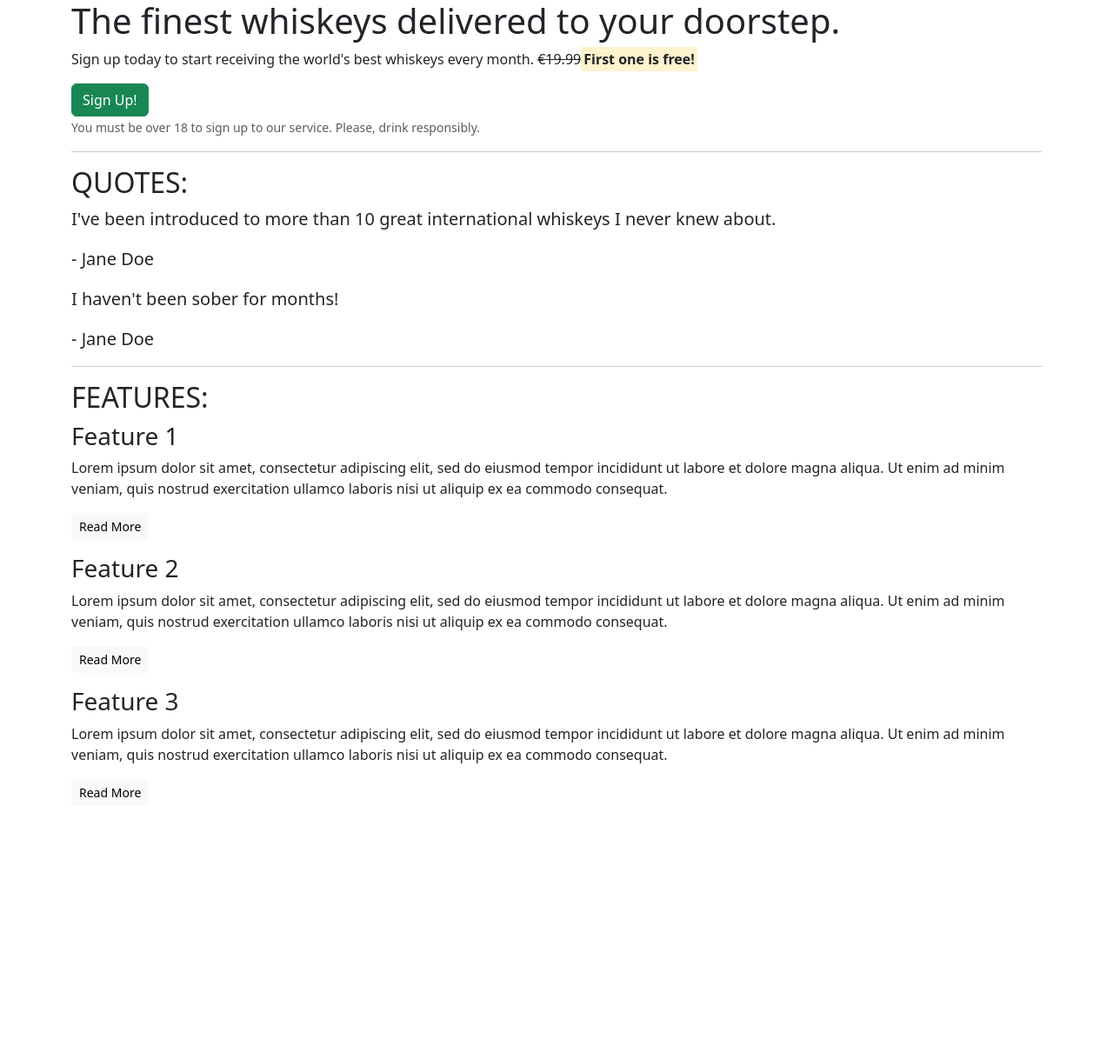
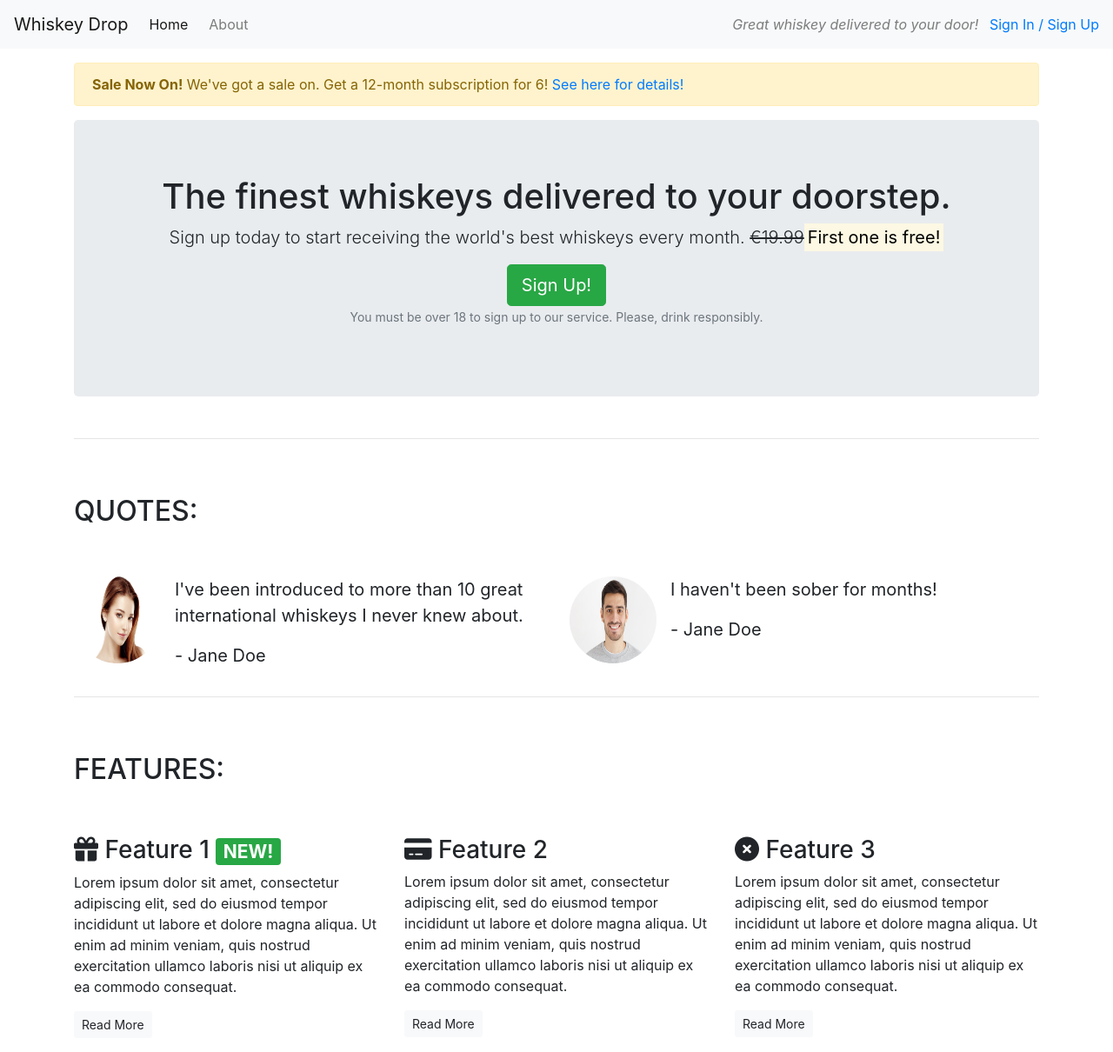
Before and after one commit to AlexanderDisput/bootstrap, a plain HTML site: page index.html in a window 1280 px wide. Shown: the whole page at 87% size. Before the commit the page ends 943 px from the top, so only its background shows below. Drawn offline with nearby package versions, Linux system fonts and the light colour scheme.

Commit message:
added more styles to buttons

```diff
--- a/index.html
+++ b/index.html
@@ -1,65 +1,186 @@
 <!DOCTYPE html>
 <html lang="en-us">
-
   <head>
-    <meta charset="utf-8">
+    <meta charset="utf-8" />
 
     <title>Whiskey Drop | Taste a new whiskey every month</title>
-    <meta name="viewport" content="width=device-width, initial-scale=1.0">
-    <link href="https://cdn.jsdelivr.net/npm/bootstrap@5.3.3/dist/css/bootstrap.min.css" rel="stylesheet" integrity="sha384-QWTKZyjpPEjISv5WaRU9OFeRpok6YctnYmDr5pNlyT2bRjXh0JMhjY6hW+ALEwIH" crossorigin="anonymous">
-
+    <meta name="viewport" content="width=device-width, initial-scale=1.0" />
+    <script
+      src="https://kit.fontawesome.com/40f1f59db5.js"
+      crossorigin="anonymous"
+    ></script>
+    <link
+      rel="stylesheet"
+      href="https://cdn.jsdelivr.net/npm/bootstrap@4.6.2/dist/css/bootstrap.min.css"
+      integrity="sha384-xOolHFLEh07PJGoPkLv1IbcEPTNtaed2xpHsD9ESMhqIYd0nLMwNLD69Npy4HI+N"
+      crossorigin="anonymous"
+    />
   </head>
 
   <body>
-    <article class="container">
+    <nav class="navbar navbar-light bg-light navbar-expand-sm">
+      <a href="/" class="navbar-brand">Whiskey Drop</a>
+      <ul class="navbar-nav mr-auto">
+        <li class="active nav-item mr-2">
+          <a href="/" class="nav-link">Home</a>
+        </li>
+        <li class="nav-item mr-2">
+          <a href="/about" class="nav-link">About</a>
+        </li>
+        <li class="nav-item mr-2 d-block d-sm-none">
+          <a href="/login" class="nav-link">Sign In / Sign Up</a>
+        </li>
+      </ul>
+      <div class="d-none d-md-block">
+        <p class="navbar-text my-auto mr-2">
+          <i>Great whiskey delivered to your door!</i>
+        </p>
+        <a href="/login"> Sign In / Sign Up</a>
+      </div>
+    </nav>
+    <article class="container mt-3">
       <!-- Callout -->
-        <section class="callout">
+
+      <div class="row d-none d-sm-block">
+        <div class="col-12">
+          <div class="alert alert-warning">
+            <strong>Sale Now On!</strong> We've got a sale on. Get a 12-month
+            subscription for 6! <a href="">See here for details!</a>
+          </div>
+        </div>
+      </div>
+      <div class="row">
+        <div class="col-12">
+          <section class="callout jumbotron text-center">
             <h1>The finest whiskeys delivered to your doorstep.</h1>
-            <p>Sign up today to start receiving the world's best whiskeys every month.
-            <s>€19.99</s><strong><mark>First one is free!</mark></strong></p>
-            <button class="btn btn-success btn-lrg">Sign Up!</button>
-            <p class="text-muted"><small>You must be over 18 to sign up to our service. Please, drink responsibly.</small></p>
+            <p class="lead">
+              Sign up today to start receiving the world's best whiskeys every
+              month. <s class="d-none d-sm-inline">€19.99</s
+              ><strong><mark>First one is free!</mark></strong>
+            </p>
+            <button class="btn btn-success btn-lg">Sign Up!</button>
+            <p class="text-muted">
+              <small
+                >You must be over 18 to sign up to our service. Please, drink
+                responsibly.</small
+              >
+            </p>
           </section>
+        </div>
+      </div>
       <!-- /.callout -->
-        <hr>
+      <hr />
 
       <!-- Quotes -->
       <section class="quotes">
+        <div class="row">
+          <div class="col-12 my-5">
             <h2 class="text-uppercase">Quotes:</h2>
+          </div>
+        </div>
+        <div class="row">
+          <div class="col-12 col-md-6">
+            <div class="media">
+              <img
+                src="images/girl-image.png"
+                class="rounded-circle mr-3 d-none d-md-inline"
+                height="100px"
+                width="100px"
+              />
+              <div class="media-body">
                 <blockquote class="blockquote">
-                <p>I've been introduced to more than 10 great international whiskeys I never knew about.</p>
+                  <p>
+                    I've been introduced to more than 10 great international
+                    whiskeys I never knew about.
+                  </p>
                   <p>- Jane Doe</p>
                 </blockquote>
+              </div>
+            </div>
+          </div>
+          <div class="col-12 col-md-6">
+            <div class="media">
+              <img
+                src="images/guy-image.jpeg"
+                class="rounded-circle mr-3 d-none d-md-inline"
+                height="100px"
+                width="100px"
+              />
+              <div class="media-body">
                 <blockquote class="blockquote">
                   <p>I haven't been sober for months!</p>
                   <p>- Jane Doe</p>
                 </blockquote>
+              </div>
+            </div>
+          </div>
+        </div>
       </section>
       <!-- /.quotes -->
-        <hr>
+      <hr />
 
       <!-- Features -->
       <section class="features">
+        <div class="row">
+          <div class="col-12 my-5">
             <h2 class="text-uppercase">Features:</h2>
+          </div>
+        </div>
+
+        <div class="row">
+          <div class="col-12 col-md-6 col-lg-4">
             <div class="feature">
-                <h3>Feature 1</h3>
-                <p>Lorem ipsum dolor sit amet, consectetur adipiscing elit, sed do eiusmod tempor incididunt ut labore et dolore magna aliqua. Ut enim ad minim veniam, quis nostrud exercitation ullamco laboris nisi ut aliquip ex ea commodo consequat.</p>
+              <h3>
+                <i class="fa-solid fa-gift d-none d-md-inline"></i> Feature 1
+                <span class="badge badge-success">NEW!</span>
+              </h3>
+              <p>
+                Lorem ipsum dolor sit amet, consectetur adipiscing elit, sed do
+                eiusmod tempor incididunt ut labore et dolore magna aliqua. Ut
+                enim ad minim veniam, quis nostrud exercitation ullamco laboris
+                nisi ut aliquip ex ea commodo consequat.
+              </p>
               <p><a class="btn btn-sm btn-light" href="">Read More</a></p>
             </div>
+          </div>
+          <div class="col-12 col-md-6 col-lg-4">
             <div class="feature">
-                <h3>Feature 2</h3>
-                <p>Lorem ipsum dolor sit amet, consectetur adipiscing elit, sed do eiusmod tempor incididunt ut labore et dolore magna aliqua. Ut enim ad minim veniam, quis nostrud exercitation ullamco laboris nisi ut aliquip ex ea commodo consequat.</p>
+              <h3>
+                <i class="fa-solid fa-credit-card d-none d-md-inline"></i>
+                Feature 2
+              </h3>
+              <p>
+                Lorem ipsum dolor sit amet, consectetur adipiscing elit, sed do
+                eiusmod tempor incididunt ut labore et dolore magna aliqua. Ut
+                enim ad minim veniam, quis nostrud exercitation ullamco laboris
+                nisi ut aliquip ex ea commodo consequat.
+              </p>
               <p><a class="btn btn-sm btn-light" href="">Read More</a></p>
             </div>
+          </div>
+          <div class="col-12 d-md-none d-lg-block col-lg-4">
             <div class="feature">
-                <h3>Feature 3</h3>
-                <p>Lorem ipsum dolor sit amet, consectetur adipiscing elit, sed do eiusmod tempor incididunt ut labore et dolore magna aliqua. Ut enim ad minim veniam, quis nostrud exercitation ullamco laboris nisi ut aliquip ex ea commodo consequat.</p>
+              <h3>
+                <i class="fa-solid fa-circle-xmark d-none d-md-inline"></i>
+                Feature 3
+              </h3>
+              <p>
+                Lorem ipsum dolor sit amet, consectetur adipiscing elit, sed do
+                eiusmod tempor incididunt ut labore et dolore magna aliqua. Ut
+                enim ad minim veniam, quis nostrud exercitation ullamco laboris
+                nisi ut aliquip ex ea commodo consequat.
+              </p>
               <p><a class="btn btn-sm btn-light" href="">Read More</a></p>
+            </div>
+          </div>
         </div>
       </section>
       <!-- /.features -->
     </article>
-    <script src="https://cdn.jsdelivr.net/npm/bootstrap@5.3.3/dist/js/bootstrap.bundle.min.js" integrity="sha384-YvpcrYf0tY3lHB60NNkmXc5s9fDVZLESaAA55NDzOxhy9GkcIdslK1eN7N6jIeHz" crossorigin="anonymous"></script>
+    <script
+      src="https://cdn.jsdelivr.net/npm/bootstrap@5.3.3/dist/js/bootstrap.bundle.min.js"
+      integrity="sha384-YvpcrYf0tY3lHB60NNkmXc5s9fDVZLESaAA55NDzOxhy9GkcIdslK1eN7N6jIeHz"
+      crossorigin="anonymous"
+    ></script>
   </body>
-
 </html>
```
Also changed, not shown: asdas.html (deleted), images/girl-image.png (added), images/guy-image.jpeg (added). Lines whose indentation alone changed are shown as unchanged.
